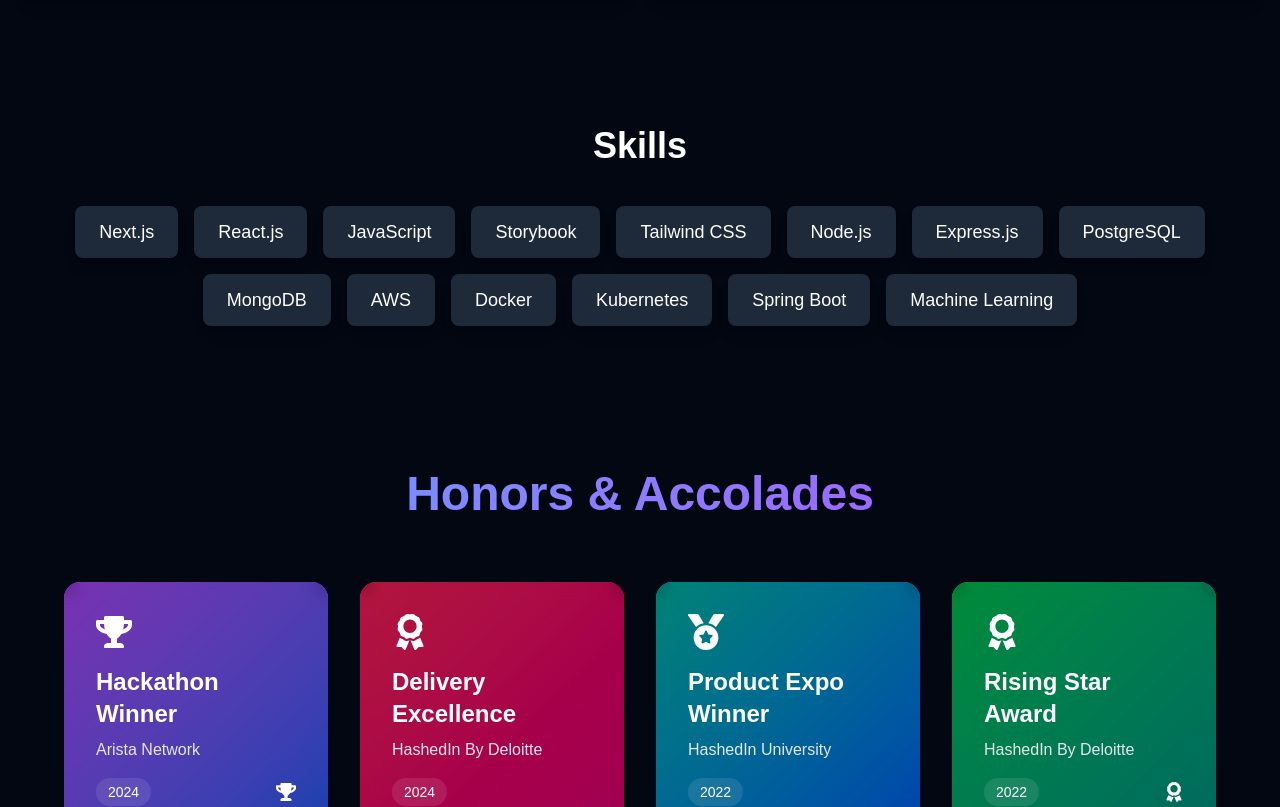
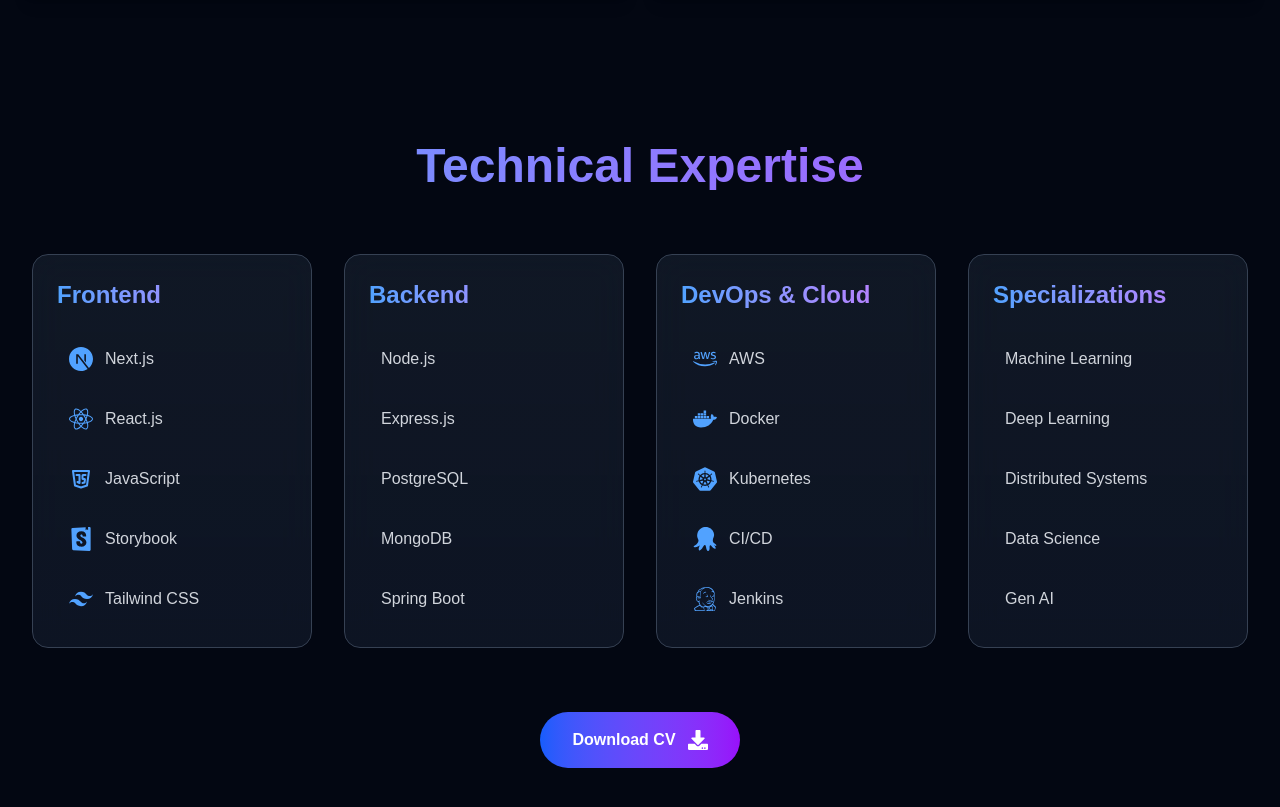
Before and after one commit to AshuSrv/My-Portfolio, a Next.js app: page / in a window 1280 px wide. Shown: the part 2282-3089 px from the top of the page. Built offline with nearby package versions, Linux system fonts and the light colour scheme.

Commit message:
Fixed Skills section

```diff
--- a/app/components/Skills.tsx
+++ b/app/components/Skills.tsx
@@ -1,47 +1,146 @@
 import { motion } from "framer-motion";
+import { ReactNode } from "react";
+import { FaReact, FaAws, FaDocker, FaDownload } from "react-icons/fa";
+import {
+  SiNextdotjs,
+  SiStorybook,
+  SiTailwindcss,
+  SiKubernetes,
+  SiOctopusdeploy,
+  SiJenkins,
+} from "react-icons/si";
+import { TbBrandJavascript } from "react-icons/tb";
+
+type SkillItem = {
+  name: string;
+  icon?: ReactNode;
+};
 
 export const Skills = () => {
-  const skills = [
-    "Next.js",
-    "React.js",
-    "JavaScript",
-    "Storybook",
-    "Tailwind CSS",
-    "Node.js",
-    "Express.js",
-    "PostgreSQL",
-    "MongoDB",
-    "AWS",
-    "Docker",
-    "Kubernetes",
-    "Spring Boot",
-    "Machine Learning",
+  const skillCategories = [
+    {
+      name: "Frontend",
+      skills: [
+        { name: "Next.js", icon: <SiNextdotjs /> },
+        { name: "React.js", icon: <FaReact /> },
+        { name: "JavaScript", icon: <TbBrandJavascript /> },
+        { name: "Storybook", icon: <SiStorybook /> },
+        { name: "Tailwind CSS", icon: <SiTailwindcss /> },
+      ] as SkillItem[],
+    },
+    {
+      name: "Backend",
+      skills: [
+        { name: "Node.js" },
+        { name: "Express.js" },
+        { name: "PostgreSQL" },
+        { name: "MongoDB" },
+        { name: "Spring Boot" },
+      ] as SkillItem[],
+    },
+    {
+      name: "DevOps & Cloud",
+      skills: [
+        { name: "AWS", icon: <FaAws /> },
+        { name: "Docker", icon: <FaDocker /> },
+        { name: "Kubernetes", icon: <SiKubernetes /> },
+        { name: "CI/CD", icon: <SiOctopusdeploy /> },
+        { name: "Jenkins", icon: <SiJenkins /> },
+      ] as SkillItem[],
+    },
+    {
+      name: "Specializations",
+      skills: [
+        { name: "Machine Learning" },
+        { name: "Deep Learning" },
+        { name: "Distributed Systems" },
+        { name: "Data Science" },
+        { name: "Gen AI" },
+      ] as SkillItem[],
+    },
   ];
 
+  const handleDownloadCV = () => {
+    // Replace with your actual CV path in public folder
+    window.open("/cv-ashutosh-shrivastava.pdf", "_blank");
+  };
+
   return (
-    <section id="skills" className="py-16  text-white">
-      <div className="container mx-auto px-6">
+    <section id="skills" className="py-20 text-white relative overflow-hidden">
+      <div className="container mx-auto px-4 sm:px-6 lg:px-8">
         <motion.h2
-          className="text-4xl font-bold mb-10 text-center"
+          className="text-5xl font-bold mb-16 text-center bg-gradient-to-r from-blue-400 to-purple-500 bg-clip-text text-transparent"
           initial={{ opacity: 0, y: -50 }}
           animate={{ opacity: 1, y: 0 }}
-          transition={{ duration: 1 }}
+          transition={{ duration: 0.8 }}
         >
-          Skills
+          Technical Expertise
         </motion.h2>
-        <div className="flex flex-wrap justify-center gap-4">
-          {skills.map((skill, index) => (
+
+        <div className="grid grid-cols-1 md:grid-cols-2 lg:grid-cols-4 gap-8">
+          {skillCategories.map((category, catIndex) => (
             <motion.div
-              key={index}
-              className="bg-gray-800 px-6 py-3 rounded-lg shadow-lg text-lg"
-              initial={{ opacity: 0, scale: 0.8 }}
-              animate={{ opacity: 1, scale: 1 }}
-              transition={{ duration: 0.3, delay: index * 0.1 }}
+              key={catIndex}
+              className="relative group"
+              initial={{ opacity: 0, y: 50 }}
+              whileInView={{ opacity: 1, y: 0 }}
+              viewport={{ once: true, margin: "-100px" }}
+              transition={{ duration: 0.6, delay: catIndex * 0.2 }}
             >
-              {skill}
+              <div className="p-6 rounded-2xl bg-gradient-to-b from-gray-800/50 to-gray-900/80 backdrop-blur-lg border border-gray-700">
+                <h3 className="text-2xl font-bold mb-6 bg-gradient-to-r from-blue-400 to-purple-400 bg-clip-text text-transparent">
+                  {category.name}
+                </h3>
+
+                <div className="grid gap-3">
+                  {category.skills.map((skill, skillIndex) => (
+                    <motion.div
+                      key={skillIndex}
+                      className="flex items-center gap-3 p-3 rounded-lg hover:bg-gray-800/50 transition-colors"
+                    >
+                      {skill.icon && (
+                        <span className="text-2xl text-blue-400">
+                          {skill.icon}
+                        </span>
+                      )}
+                      <span className="text-gray-300">{skill.name}</span>
+                    </motion.div>
+                  ))}
+                </div>
+              </div>
             </motion.div>
           ))}
         </div>
+
+        {/* CV Download Button */}
+        <motion.div
+          className="flex justify-center mt-16"
+          initial={{ opacity: 0, y: 50 }}
+          whileInView={{ opacity: 1, y: 0 }}
+          viewport={{ once: true }}
+          transition={{ duration: 0.6 }}
+        >
+          <motion.button
+            onClick={handleDownloadCV}
+            whileHover={{ scale: 1.05 }}
+            whileTap={{ scale: 0.95 }}
+            className="bg-gradient-to-r from-blue-600 to-purple-600 px-8 py-4 rounded-full font-semibold flex items-center gap-3 group relative overflow-hidden"
+          >
+            <span>Download CV</span>
+            <motion.span
+            // animate={{
+            //   y: [0, 5, 0],
+            // }}
+            // transition={{
+            //   duration: 1.5,
+            //   repeat: Infinity,
+            // }}
+            >
+              <FaDownload className="text-xl" />
+            </motion.span>
+            <div className="absolute inset-0 bg-gradient-to-r from-blue-500/30 to-purple-600/30 rounded-full opacity-0 " />
+          </motion.button>
+        </motion.div>
       </div>
     </section>
   );
```
